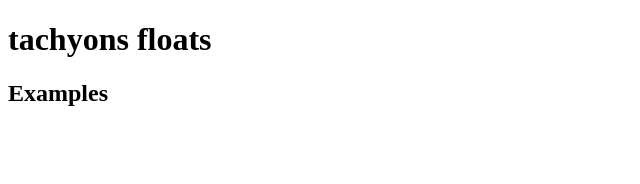
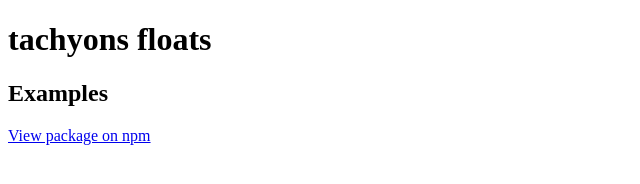
Before and after one commit to tachyons-css/tachyons-floats, a website: page index.html in a window 1280 px wide. Shown: the whole page, without its empty margins (0-640 px from the left). Drawn offline with Linux system fonts and the light colour scheme.

Commit message:
Adding link to npm module

```diff
--- a/index.html
+++ b/index.html
@@ -13,5 +13,6 @@
   <body>
     <h1>tachyons floats</h1>
     <h2>Examples</h2>
+    <a href="http://npmjs.org/package/tachyons-floats" title="tachyons-floats">View package on npm</a>
   </body>
 </html>
```
